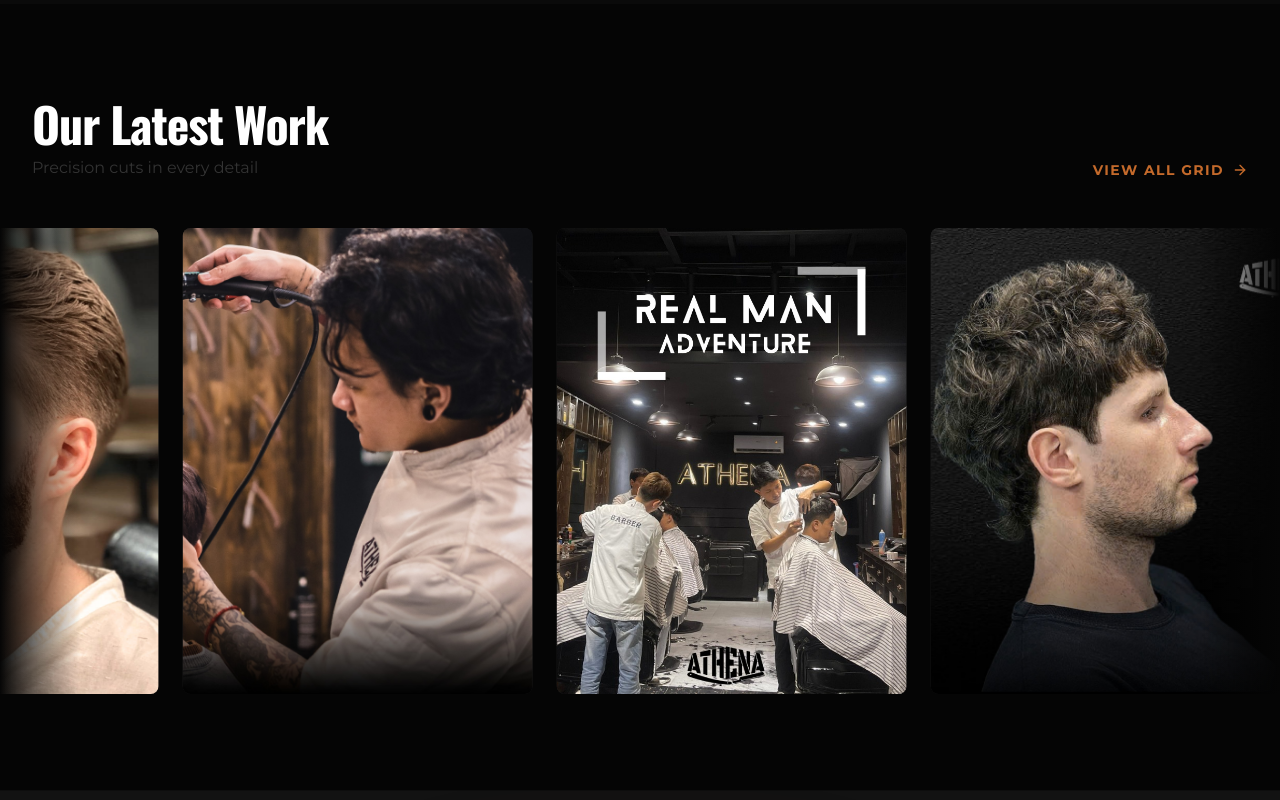
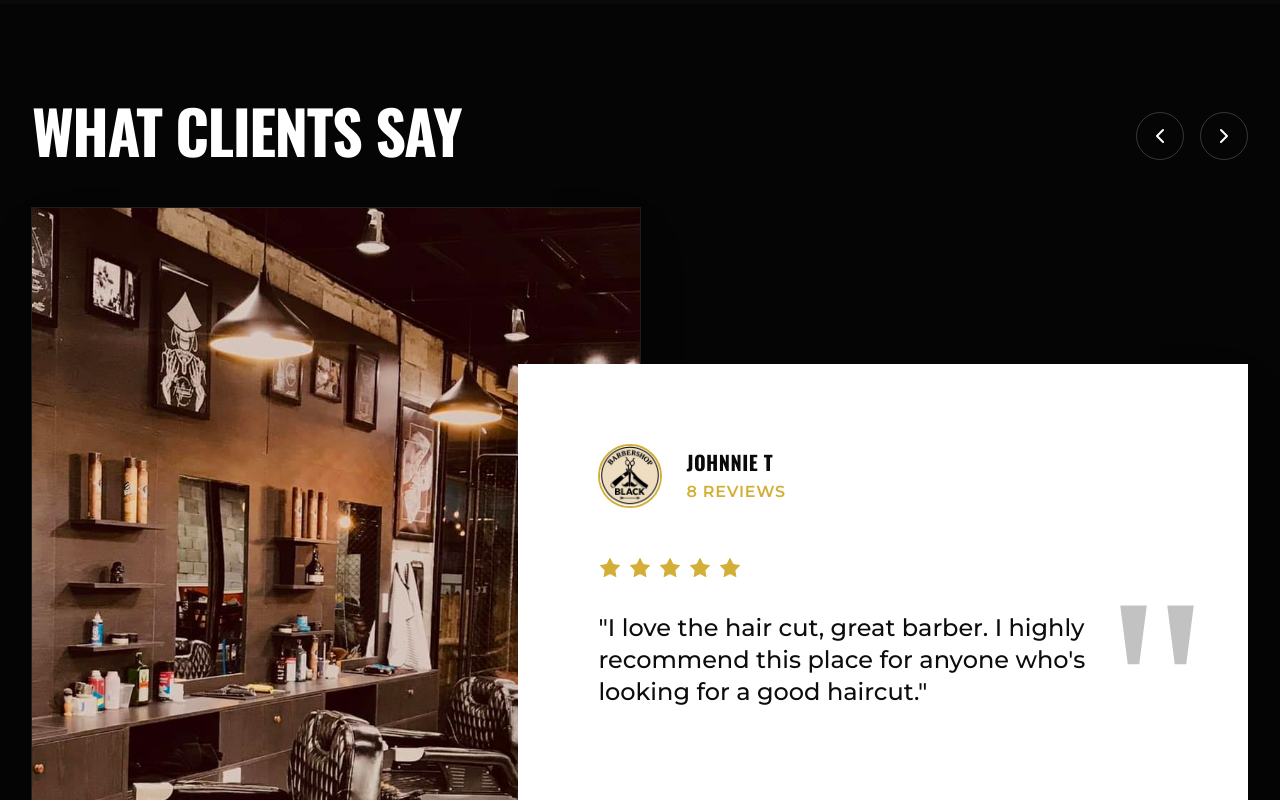
Before and after one commit to typer09/athenabarbershop, a Next.js app: page / in a window 1280 px wide. Shown: the part 4260-5060 px from the top of the page. Built offline with nearby package versions, Linux system fonts and the light colour scheme; no server answers.

Commit message:
feat: Add a new testimonials section with an interactive slider to the homepage.

```diff
--- a/src/app/page.tsx
+++ b/src/app/page.tsx
@@ -3,6 +3,7 @@
 import { GallerySlider } from "@/components/sections/gallery-slider";
 import { Contact } from "@/components/sections/contact";
 import { Services } from "@/components/sections/services";
+import { Testimonials } from "@/components/sections/testimonials";
 import { ToolLoop } from "@/components/sections/tool-loop";
 import { BookingCta } from "@/components/sections/booking-cta";
 import { getGalleryImages } from "@/lib/gallery-server";
@@ -26,7 +27,10 @@
             {/* 4. SERVICES & PRICE */}
             <Services />
 
-            {/* 5. GALLERY SLIDER */}
+            {/* 5. TESTIMONIALS */}
+            <Testimonials />
+
+            {/* 6. GALLERY SLIDER */}
             <GallerySlider images={galleryImages} />
 
             {/* 6. BOOKING CTA */}
--- /dev/null
+++ b/src/components/sections/testimonials.tsx
@@ -0,0 +1,176 @@
+"use client";
+
+import { useState, useEffect } from "react";
+import Image from "next/image";
+import { Star, ChevronLeft, ChevronRight } from "lucide-react";
+import { motion, AnimatePresence } from "framer-motion";
+
+const REVIEWS = [
+    {
+        id: 1,
+        name: "Food Bohemians",
+        title: "Local Guide",
+        avatar: "/images/logo.jpg",
+        content: "Great cut. Very professional group. They also make great cocktails in house.",
+        services: "Razor cut, Scissor cut, Straight razor shave, Beard trim, Hot towel shave",
+        image: "/images/2025.jpg"
+    },
+    {
+        id: 2,
+        name: "Johnnie T",
+        title: "8 reviews",
+        avatar: "/images/logo.jpg", // Kept generic for now
+        content: "I love the hair cut, great barber. I highly recommend this place for anyone who's looking for a good haircut.",
+        services: null,
+        image: "/images/hoian.jpg"
+    }
+];
+
+export function Testimonials() {
+    const [currentIndex, setCurrentIndex] = useState(0);
+    const [isAutoPlay, setIsAutoPlay] = useState(true);
+
+    const nextReview = () => {
+        setCurrentIndex((prev) => (prev === REVIEWS.length - 1 ? 0 : prev + 1));
+        setIsAutoPlay(false);
+    };
+
+    const prevReview = () => {
+        setCurrentIndex((prev) => (prev === 0 ? REVIEWS.length - 1 : prev - 1));
+        setIsAutoPlay(false);
+    };
+
+    // Autoplay slider
+    useEffect(() => {
+        if (!isAutoPlay) return;
+        const timer = setInterval(() => {
+            setCurrentIndex((prev) => (prev === REVIEWS.length - 1 ? 0 : prev + 1));
+        }, 5000);
+        return () => clearInterval(timer);
+    }, [isAutoPlay]);
+
+    return (
+        <section className="relative bg-neutral-950 py-24 overflow-hidden border-t border-neutral-900">
+            <div className="section-container relative">
+                {/* Heading & Navigation */}
+                <div className="mb-12 flex flex-col sm:flex-row sm:items-end justify-between gap-6 relative z-30">
+                    <div>
+                        <h2 className="text-4xl md:text-5xl lg:text-6xl font-extrabold text-white tracking-tight uppercase">
+                            What Clients Say
+                        </h2>
+                    </div>
+
+                    {/* Navigation Buttons */}
+                    <div className="flex gap-4">
+                        <button
+                            onClick={prevReview}
+                            className="w-12 h-12 rounded-full border border-white/20 flex items-center justify-center text-white hover:bg-white hover:text-black transition-colors"
+                            aria-label="Previous review"
+                        >
+                            <ChevronLeft size={24} />
+                        </button>
+                        <button
+                            onClick={nextReview}
+                            className="w-12 h-12 rounded-full border border-white/20 flex items-center justify-center text-white hover:bg-white hover:text-black transition-colors"
+                            aria-label="Next review"
+                        >
+                            <ChevronRight size={24} />
+                        </button>
+                    </div>
+                </div>
+
+                <div className="relative">
+                    <AnimatePresence mode="wait">
+                        <motion.div
+                            key={currentIndex}
+                            initial={{ opacity: 0, x: 20 }}
+                            animate={{ opacity: 1, x: 0 }}
+                            exit={{ opacity: 0, x: -20 }}
+                            transition={{ duration: 0.4, ease: "easeInOut" }}
+                            className="flex flex-col lg:flex-row relative items-center lg:items-stretch"
+                        >
+                            {/* Left Image */}
+                            <div className="w-full lg:w-1/2 relative z-10 lg:min-h-[600px] flex items-center">
+                                <div className="relative aspect-[4/5] w-full max-w-[500px] lg:max-w-none mx-auto overflow-hidden shadow-2xl ring-1 ring-white/10">
+                                    <Image
+                                        src={REVIEWS[currentIndex].image}
+                                        alt={REVIEWS[currentIndex].name}
+                                        fill
+                                        className="object-cover"
+                                    />
+                                </div>
+                            </div>
+
+                            {/* Right Content Box */}
+                            <div className="w-full lg:w-[60%] bg-white mt-[-20px] lg:mt-0 lg:absolute lg:right-0 lg:top-1/2 lg:-translate-y-1/2 p-8 md:p-14 lg:p-20 z-20 shadow-2xl">
+                                {/* Quote graphic */}
+                                <div className="absolute right-4 md:right-10 bottom-0 text-[120px] md:text-[250px] leading-none text-neutral-100 font-serif opacity-80 select-none pointer-events-none">
+                                    "
+                                </div>
+
+                                <div className="relative z-10">
+                                    {/* Profile Info */}
+                                    <div className="flex flex-col sm:flex-row sm:items-center gap-6 mb-8 md:mb-12">
+                                        <div className="flex gap-4">
+                                            <div className="w-16 h-16 relative overflow-hidden rounded-full border-2 border-[#D4AF37]">
+                                                <Image src={REVIEWS[currentIndex].avatar} alt={REVIEWS[currentIndex].name} fill className="object-cover" />
+                                            </div>
+                                        </div>
+                                        <div>
+                                            <h4 className="text-lg md:text-xl font-bold text-neutral-900 tracking-wide uppercase">
+                                                {REVIEWS[currentIndex].name}
+                                            </h4>
+                                            <p className="text-sm md:text-base text-[#D4AF37] font-semibold uppercase tracking-wider mt-1">
+                                                {REVIEWS[currentIndex].title}
+                                            </p>
+                                        </div>
+                                    </div>
+
+                                    {/* Stars */}
+                                    <div className="flex gap-1.5 mb-8 text-[#D4AF37]">
+                                        {[...Array(5)].map((_, i) => (
+                                            <Star key={i} size={24} fill="currentColor" strokeWidth={0} />
+                                        ))}
+                                    </div>
+
+                                    {/* Text */}
+                                    <p className="text-lg md:text-2xl text-neutral-800 leading-relaxed font-medium mb-6">
+                                        "{REVIEWS[currentIndex].content}"
+                                    </p>
+
+                                    {/* Services block based on the Google Review */}
+                                    {REVIEWS[currentIndex].services && (
+                                        <div className="mt-8 pt-8 border-t border-neutral-200">
+                                            <p className="text-sm md:text-base text-neutral-500">
+                                                <strong className="text-neutral-900 inline-block mb-2">Services:</strong>
+                                                <br />
+                                                {REVIEWS[currentIndex].services}
+                                            </p>
+                                        </div>
+                                    )}
+                                </div>
+                            </div>
+                        </motion.div>
+                    </AnimatePresence>
+                </div>
+
+                {/* Dots indicator */}
+                 <div className="flex justify-center gap-2 mt-12 md:mt-16 relative z-30">
+                    {REVIEWS.map((_, idx) => (
+                        <button
+                            key={idx}
+                            onClick={() => {
+                                setCurrentIndex(idx);
+                                setIsAutoPlay(false);
+                            }}
+                            className={`h-2 rounded-full transition-all duration-300 ${
+                                currentIndex === idx ? "w-8 bg-[#D4AF37]" : "w-2 bg-neutral-600"
+                            }`}
+                            aria-label={`Go to review ${idx + 1}`}
+                        />
+                    ))}
+                </div>
+            </div>
+        </section>
+    );
+}
```
